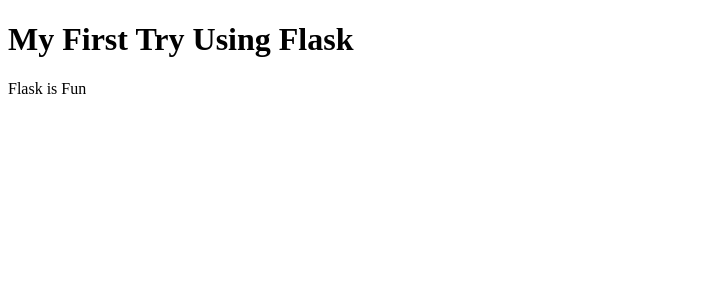
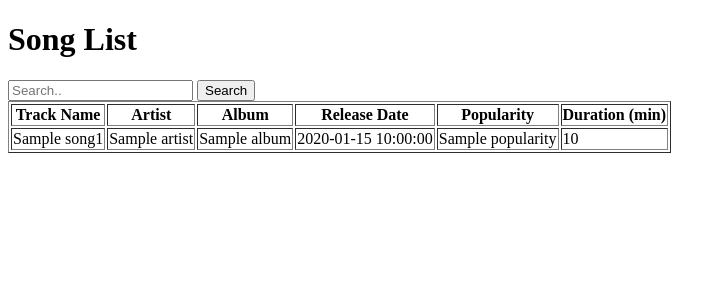
Before and after one commit to Idape3us/DIS-projekt, a Flask app: page / in a window 1280 px wide. Shown: the top 300 px of the page, without its empty margins (0-726 px from the left). Run offline with Flask 3, Linux system fonts and the light colour scheme; a database or web service that is not in the repository returns one stand-in record (values such as "Sample title"); some libraries are stand-ins or nearby versions.

Commit message:
working site with search

```diff
--- a/main.py
+++ b/main.py
@@ -1,12 +1,118 @@
-from flask import Flask
-from flask import Flask, render_template
-import sqlite3
+from flask import Flask, render_template, request, redirect, url_for
+import psycopg2
+import re
 
 app = Flask(__name__)
 
-@app.route("/")
+# Connect to the database
+conn = psycopg2.connect(database="spotify_db", user="postgres",
+                        password="root", host="localhost", port="5432")
+
+# create a cursor
+cur = conn.cursor()
+
+# song
+cur.execute(
+    '''CREATE TABLE IF NOT EXISTS song1 (
+    track_name varchar(100),
+    artist varchar(100),
+    album varchar(100),
+    release_date varchar(100),
+    popularity int,
+    songid varchar(100) PRIMARY KEY,
+    duration_min float);''')
+
+cur.execute('''CREATE TABLE IF NOT EXISTS myall (
+            track_name varchar(100),
+            artist varchar(100),
+            album varchar(100),
+            release_date varchar(100),
+            popularity int,
+            spotify_url varchar(100),
+            id varchar(100) PRIMARY KEY,
+            duration_min float)
+            ''')
+
+cur.execute(''' COPY myall(track_name,artist,album,release_date,popularity,spotify_url,id,duration_min) \
+            FROM '/Users/idamarienielsen/Documents/ku/DIS/DIS-projekt/spotify_top_1000_tracks.csv' \
+            DELIMITER ',' \
+            CSV HEADER; \
+            ''')
+
+cur.execute('''INSERT INTO song1(track_name, artist, album, release_date, popularity, songid, duration_min)
+            SELECT DISTINCT track_name, artist, album, release_date, popularity, id, duration_min
+            FROM myall
+            WHERE id NOT IN (SELECT songid FROM song1);
+            ''')
+
+# commit the changes
+conn.commit()
+
+@app.route("/", methods=["GET"])
 def home():
-    return render_template("home.html")
+    # Query the data from the song table
+    cur = conn.cursor()
+    #cur.execute("SELECT track_name, artist, album, release_date, popularity, duration_min FROM song1;")
+    #songs = cur.fetchall()  # Fetch all rows from the query result
+
+    # Get the search query from the request
+    query = request.args.get("q", "").strip()  # Default to an empty string if no query is provided
+    query_regex = " ".join(re.findall(r"[a-zA-Z0-9\s]+", query))
+    # Query the database for matching songs
+    if query_regex:
+        cur.execute('''
+            SELECT track_name, artist, album, release_date, popularity, duration_min
+            FROM song1
+            WHERE track_name ILIKE %s OR artist ILIKE %s OR album ILIKE %s;
+        ''', (f"%{query_regex}%", f"%{query_regex}%", f"%{query_regex}%"))
+    else:
+        cur.execute('''
+            SELECT track_name, artist, album, release_date, popularity, duration_min
+            FROM song1;
+        ''')
+
+    songs = cur.fetchall()
+
+    # Pass the data to the HTML template
+    return render_template("home.html", songs=songs)
 
 if __name__ == "__main__":
     app.run(debug=True, port=5001)
+
+# close the cursor and connection
+cur.close()
+conn.close()
+
+# @app.route("/search", methods=["GET"])
+# def search():
+
+#     # Pass the filtered results to the HTML template
+#     return render_template("home.html", songs=songs)
+
+# albumid varchar(100) \ FOREIGN KEY (albumid) REFERENCES album(albumid) \ FOREIGN KEY ()
+
+
+# # artist
+# cur.execute(
+#     '''CREATE TABLE IF NOT EXISTS artist (artistname varchar(100), \
+#     artistid SERIAL PRIMARY KEY);''')
+
+
+# # album
+# cur.execute(
+#     '''CREATE TABLE IF NOT EXISTS album (albumname varchar(100), \
+#     albumid SERIAL PRIMARY KEY);''')
+
+
+# # connect tables
+# cur.execute(
+#     '''CREATE TABLE IF NOT EXISTS belong (
+#         songid varchar(100),
+#         artistid varchar(100),
+#         albumid varchar(100),
+#         PRIMARY KEY (songid, artistid, albumid),
+#         FOREIGN KEY (songid) REFERENCES song(songid),
+#         FOREIGN KEY (artistid) REFERENCES artist(artistid),
+#         FOREIGN KEY (albumid) REFERENCES album(albumid)
+#     );'''
+# )
--- a/templates/home.html
+++ b/templates/home.html
@@ -4,8 +4,32 @@
     <meta charset="utf-8">
     <title>Top 1000 spotify songs evaa</title>
   </head>
+  <h1>Song List</h1>
+  <form action="/" method="get">
+    <input type="search" id="query" name="q" placeholder="Search..">
+    <button type="submit">Search</button>
+  </form>
   <body>
-    <h1> My First Try Using Flask </h1>
-    <p> Flask is Fun </p>
+    <table border="1">
+      <thead>
+        <tr>
+          <th>Track Name</th>
+          <th>Artist</th>
+          <th>Album</th>
+          <th>Release Date</th>
+          <th>Popularity</th>
+          <th>Duration (min)</th>
+        </tr>
+      </thead>
+      <tbody>
+        {% for song in songs %}
+        <tr>
+          {% for column in song %}
+          <td>{{ column }}</td>
+          {% endfor %}
+        </tr>
+        {% endfor %}
+      </tbody>
+    </table>
   </body>
 </html>
```
